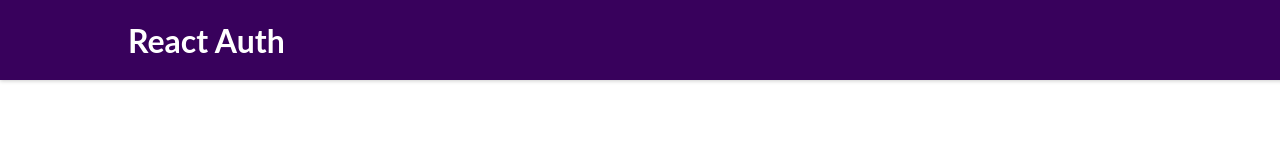
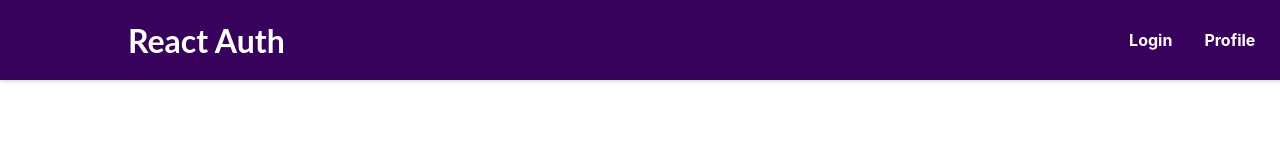
Before and after one commit to Kanishka08/signup-and-auth, a React (Create React App) app: page / in a window 1280 px wide. Shown: the top 160 px of the page. Built offline with nearby package versions, Linux system fonts and the light colour scheme.

Commit message:
Implementing Logout functionality

```diff
--- a/src/components/Layout/MainNavigation.js
+++ b/src/components/Layout/MainNavigation.js
@@ -1,19 +1,8 @@
-import { useContext } from 'react';
-import { Link, useNavigate} from 'react-router-dom';
+import { Link } from 'react-router-dom';
 
-import AuthContext from '../Store/AuthContext';
 import classes from './MainNavigation.module.css';
 
 const MainNavigation = () => {
-  const authCtx = useContext(AuthContext);
-  const navigate = useNavigate();
-
-  const isLoggedIn = authCtx.isLoggedIn;
-
-  const logoutHandler = ()=>{
-    authCtx.logout()
-    navigate('./auth');
-  }
 
   return (
     <header className={classes.header}>
@@ -22,22 +11,15 @@ const MainNavigation = () => {
       </Link>
       <nav>
         <ul>
-
-          {!isLoggedIn && (
         <li>
             <Link to='/auth'>Login</Link>
           </li>
-          )}
-          {isLoggedIn && (
           <li>
             <Link to='/profile'>Profile</Link>
           </li>
-          )}
-          {isLoggedIn && (
           <li>
-              <button onClick={logoutHandler}>Logout</button>
+            <button>Logout</button>
           </li>
-          )}
         </ul>
       </nav>
     </header>
```
Lines whose indentation alone changed are shown as unchanged.
